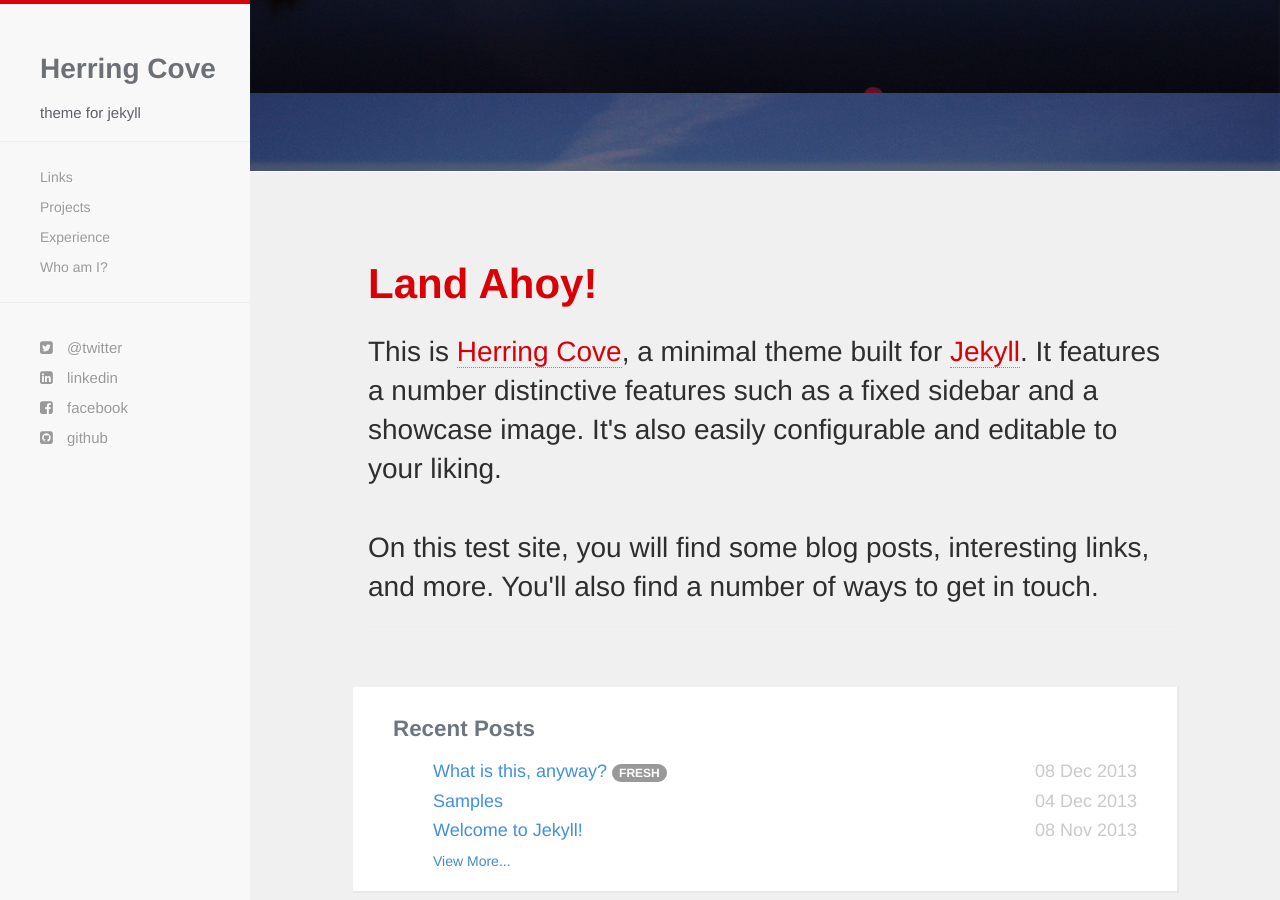
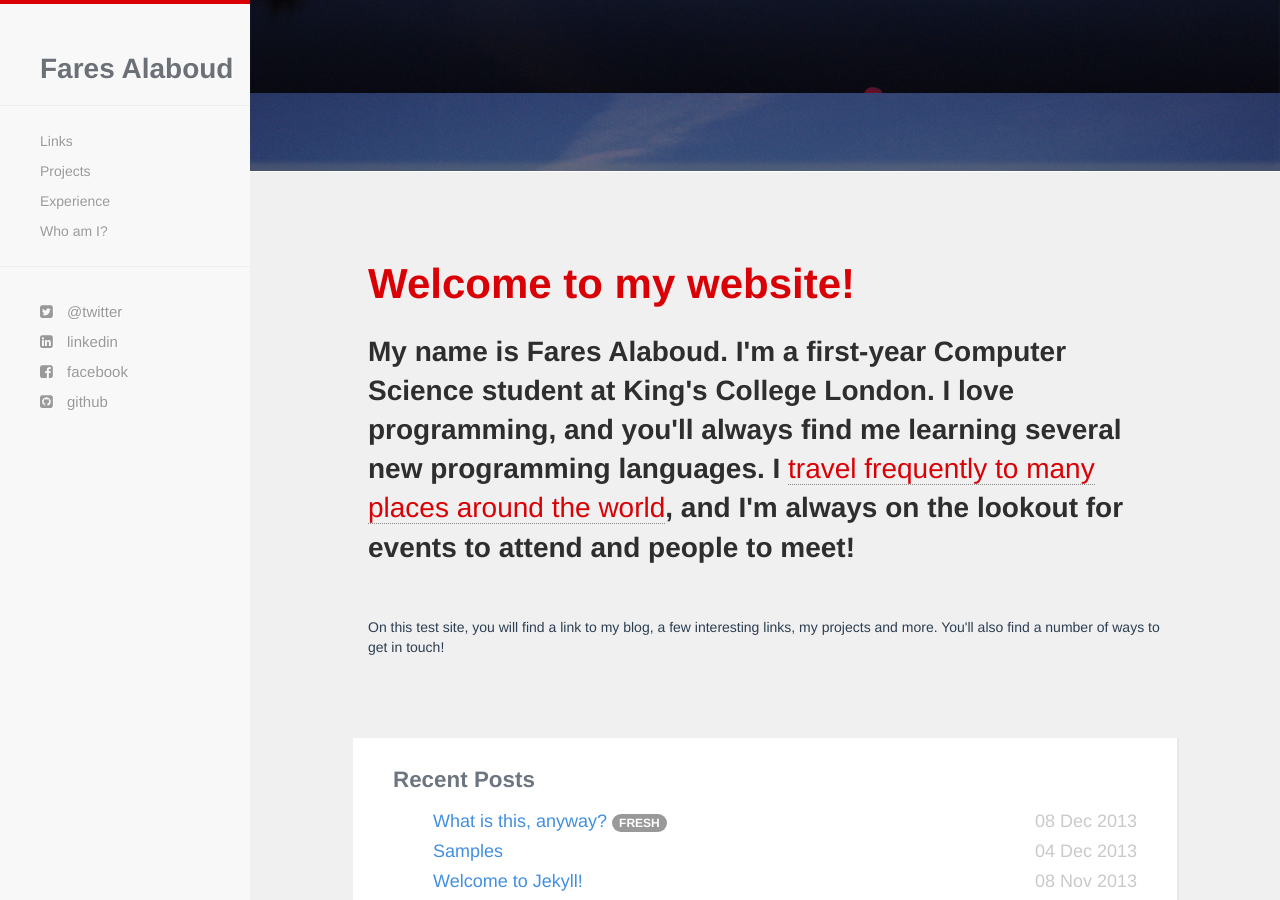
Before and after one commit to musalbas/.me, a Jekyll site: the page index.html, which Jekyll copies as it is, in a window 1280 px wide and 900 px high, scrolled down 532 px. Built offline with Jekyll 4.4.1, drawn with Linux system fonts in a browser that asks for light colours; nearby versions of some CDN libraries; some web fonts are replaced; Markdown is read by kramdown in place of the engine named in the settings.

Commit message:
greeting*

```diff
--- a/index.html
+++ b/index.html
@@ -14,9 +14,10 @@
 		<![endif]-->
 	</head>
 	<body>
-<div class="nav-toggle"><i class="fa fa-bars fa-2x"></i> Fares Alaboud </div>
+		<div class="nav-toggle">
+			<i class="fa fa-bars fa-2x"></i> Fares Alaboud
+		</div>
 		<div id = "wrapper">
-
 
 			<div class="navbar navbar-default" role="navigation">
 				<div class="container">
@@ -27,52 +28,88 @@
 							<span class="icon-bar"></span>
 							<span class="icon-bar"></span>
 						</button>
-          <p class="navbar-brand">Herring Cove</p>
+						<p class="navbar-brand">
+							Fares Alaboud
+						</p>
 					</div>
 					<div class="navbar-collapse collapse">
 						<ul class="nav navbar-nav">
-          <li><a href="/links.html">Links</a></li>
-          <li><a href="/projects.html">Projects</a></li>
-          <li><a href="/experience.html">Experience</a></li>
-          <li><a href="/about.html">Who am I?</a></li>
+							<li>
+								<a href="/links.html">Links</a>
+							</li>
+							<li>
+								<a href="/projects.html">Projects</a>
+							</li>
+							<li>
+								<a href="/experience.html">Experience</a>
+							</li>
+							<li>
+								<a href="/about.html">Who am I?</a>
+							</li>
 						</ul>
 					</div><!--/.nav-collapse -->
 				</div>
 			</div>
 
-
-
 			<!-- Sidebar -->
 			<div id="sidebar-wrapper">
 				<ul class="sidebar-nav">
-          <li class="sidebar-brand"><a href=""><h1 class="brand">Herring Cove</h1></a><h3>theme for jekyll</h3></li>
+					<li class="sidebar-brand">
+						<a href=""><h1 class="brand">Fares Alaboud</h1></a>
+					</li>
 					<hr />
-          <li><a href="/links.html">Links</a></li>
-          <li><a href="/projects.html">Projects</a></li>
-          <li><a href="/experience.html">Experience</a></li>
-          <li><a href="/about.html">Who am I?</a></li>
+					<li>
+						<a href="/links.html">Links</a>
+					</li>
+					<li>
+						<a href="/projects.html">Projects</a>
+					</li>
+					<li>
+						<a href="/experience.html">Experience</a>
+					</li>
+					<li>
+						<a href="/about.html">Who am I?</a>
+					</li>
 					<hr />
 					<div id="social-wrapper">
-           <li> <a href="http://www.twitter.com/"><i class="fa fa-twitter-square"></i> @twitter</a></li>
-           <li> <a href="http://www.linkedin.com"><i class="fa fa-linkedin-square"></i> linkedin</a> </li>
-           <li> <a href="http://www.facebook.com"><i class="fa fa-facebook-square"></i> facebook</a></li>
-           <li> <a href="http://www.github.com/arnp"><i class="fa fa-github-square"></i> github</a> </li>
+						<li>
+							<a href="http://www.twitter.com/"><i class="fa fa-twitter-square"></i> @twitter</a>
+						</li>
+						<li>
+							<a href="http://www.linkedin.com"><i class="fa fa-linkedin-square"></i> linkedin</a>
+						</li>
+						<li>
+							<a href="http://www.facebook.com"><i class="fa fa-facebook-square"></i> facebook</a>
+						</li>
+						<li>
+							<a href="http://www.github.com/arnp"><i class="fa fa-github-square"></i> github</a>
+						</li>
 					</div>
 				</ul>
 			</div>
-
-
 
 			<div class="container">
 
 			</div>
 			<style>
-	.showcase-wrapper {background-image: url("/images/showcase.jpg");}
+				.showcase-wrapper {
+					background-image: url("/images/showcase.jpg");
+				}
 			</style>
 			<div class="showcase-wrapper sticky">
 				<div class="showcase-text">
 
-    	<span class="badge lazy"><smaller>FRESHLY MINTED</smaller></span><br>What is this, anyway?<br><a href="/jekyll/testing/2013/12/08/What-is-this-anyway.html"><button type="button" class="btn btn-default showcase-button">Read More</button></a>
+					<span class="badge lazy">
+						<smaller>
+							FRESHLY MINTED
+						</smaller></span>
+					<br>
+					What is this, anyway?
+					<br>
+					<a href="/jekyll/testing/2013/12/08/What-is-this-anyway.html">
+					<button type="button" class="btn btn-default showcase-button">
+						Read More
+					</button></a>
 
 				</div>
 			</div>
@@ -80,7 +117,12 @@
 
 			</div>
 			<div class="container">
- <div id="welcome-greeting"><h1>Land Ahoy!</h1><h2>This is <a href="https://github.com/arnp/herring-cove">Herring Cove</a>, a minimal theme built for <a href="http://jekyllrb.com"> Jekyll</a>. It features a number distinctive features such as a fixed sidebar and a showcase image. It's also easily configurable and editable to your liking. <br><br> On this test site, you will find some blog posts, interesting links, and more. You'll also find a number of ways to get in touch.</h2> <hr />
+				<div id="welcome-greeting">
+					<h1>Welcome to my website!</h1><h2><b>My name is Fares Alaboud. I'm a first-year Computer Science student at King's College London. I love programming, and you'll always find me learning several new programming languages. I <a href="http://wolpy.com/map/faresalaboud">travel frequently to many places around the world</a>, and I'm always on the lookout for events to attend and people to meet! </b></h2>
+					<br>
+					<br>
+					On this test site, you will find a link to my blog, a few interesting links, my projects and more. You'll also find a number of ways to get in touch!</h2>
+					<hr />
 
 				</div>
 			</div>
@@ -93,16 +135,33 @@
 				<h1>Recent Posts</h1>
 
 				<ul class="homepage-posts most-recent">
-    <li><span><h4><a href="/jekyll/testing/2013/12/08/What-is-this-anyway.html">What is this, anyway?</a>&nbsp;<span class="badge"><smaller>FRESH</smaller></span><time class="pull-right">08 Dec 2013</h4></time></span></h4></span></li>
-    </ul>
-
-
-    <ul class="homepage-posts">
- 	  <li><span><h4><a href="/2013/12/04/Samples.html">Samples</a><time class="pull-right">04 Dec 2013</h4></time></span></h4></span></li>
+					<li>
+						<span><h4><a href="/jekyll/testing/2013/12/08/What-is-this-anyway.html">What is this, anyway?</a>&nbsp;<span class="badge">
+								<smaller>
+									FRESH
+								</smaller></span>
+							<time class="pull-right">
+								08 Dec 2013
+							</h4></time></span></h4></span>
+					</li>
 				</ul>
 
 				<ul class="homepage-posts">
- 	  <li><span><h4><a href="/jekyll/update/2013/11/08/welcome-to-jekyll.html">Welcome to Jekyll!</a><time class="pull-right">08 Nov 2013</h4></time></span></h4></span></li>
+					<li>
+						<span><h4><a href="/2013/12/04/Samples.html">Samples</a>
+							<time class="pull-right">
+								04 Dec 2013
+							</h4></time></span></h4></span>
+					</li>
+				</ul>
+
+				<ul class="homepage-posts">
+					<li>
+						<span><h4><a href="/jekyll/update/2013/11/08/welcome-to-jekyll.html">Welcome to Jekyll!</a>
+							<time class="pull-right">
+								08 Nov 2013
+							</h4></time></span></h4></span>
+					</li>
 				</ul>
 
 				<ul>
@@ -111,7 +170,9 @@
 			</div>
 			<div class="contianer">
 				<footer>
-       <p class="text-muted credit">&copy; 2014 Herring Cove &middot; <a href="https://github.com/arnp/herring-cove"> Herring Cove for Jekyll </a>2014-01-02 21:36:56 -0500  </p>
+					<p class="text-muted credit">
+						&copy; 2014 Herring Cove &middot; <a href="https://github.com/arnp/herring-cove"> Herring Cove for Jekyll </a>2014-01-02 21:36:56 -0500
+					</p>
 				</footer>
 				<!-- Bootstrap core JavaScript-->
 				<script src="/js/jquery-1.10.2.min.js"></script>
```
Lines whose indentation alone changed are shown as unchanged.
